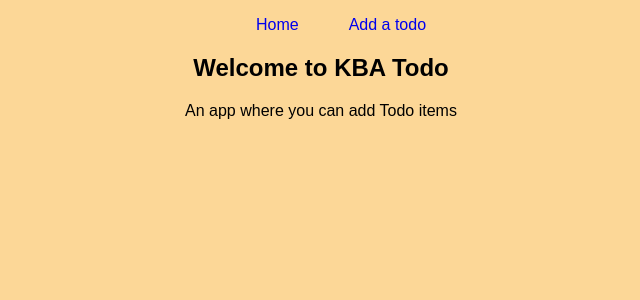
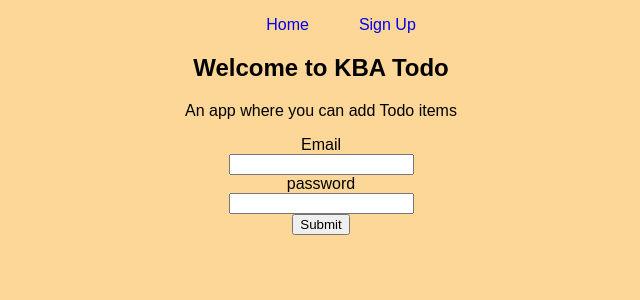
Before and after one commit to NickFoden/kba-todo, a React (Create React App) app: page /signup in a window 1280 px wide. Shown: the top 300 px of the page, without its empty margins (319-959 px from the left). Built offline with nearby package versions, Linux system fonts and the light colour scheme; no server answers.

Commit message:
Broke form down into form field components.

```diff
--- a/src/App.js
+++ b/src/App.js
@@ -7,7 +7,7 @@ import {
 import './App.css';
 import HeaderNav from './Components/headerNav';
 import Home from './Components/home';
-import TodoForm from './Components/todoForm';
+import SignupForm from './Components/SignupForm';
 
 class App extends Component {
   render() {
@@ -16,7 +16,7 @@ class App extends Component {
         <div className="App">
           <HeaderNav />
             <Route path="*" component={Home} />
-            <Route exact path="/addTodo" component={TodoForm}/>
+            <Route exact path="/signup" component={SignupForm}/>
 
         </div>
       </Router>
--- /dev/null
+++ b/src/Components/FormField.js
@@ -0,0 +1,21 @@
+import React from 'react';
+
+const FormField = (props) => {
+
+    console.log('Form Field props ' + props)
+
+    const { input, label, type, meta:{touched, error}} = props;
+    const errorMessage = (touched && error) ? <span>{error}</span> : null;
+
+    return (
+        <div className="form-field">
+            <label>{label}</label>
+            <div>
+                <input {...input} type={type} />
+                {errorMessage}
+            </div>
+        </div>
+    )
+}
+
+export default FormField;
--- a/src/Components/SignupForm.js
+++ b/src/Components/SignupForm.js
@@ -1,28 +1,30 @@
 import React, { Component } from 'react';
+import { reduxForm, Field } from 'redux-form';
+import FormField from './FormField';
 
 class SignupForm extends Component {
+
+    submit(values){
+        console.log('Values', values)
+    }
+
     render(){
+        console.log(this.props)
+        const {submitting, handleSubmit} = this.props;
+
         return(
-            <form>
-                <div className="form-field">
-                    <label>Email</label>
-                    <div>
-                        <input type="email" name="email" />
-                    </div>
-                </div>
-                <div className="form-field">
-                    <label>Password</label>
-                    <div>
-                        <input type="password" name="password" />
-                    </div>
-                </div>
-                <button type="submit">Submit</button>
+            <form onSubmit={handleSubmit(this.submit)} >
+                <Field name="email" component={FormField} label="Email" />
+                <Field name="password" component={FormField} type="password" label="password" />
+                <button type="submit" disabled={submitting}>Submit</button>
             </form>
         )
     }
 }
 
-export default SignupForm;
+export default reduxForm({
+    form: 'SignupForm'
+})(SignupForm);
 
 // <input type="text" name="firstName"></input>
 // <input
--- a/src/Components/headerNav.js
+++ b/src/Components/headerNav.js
@@ -8,7 +8,7 @@ const HeaderNav = (props) => {
         <div>
             <ul>
                 <li><Link to='/'> Home</Link></li>
-                <li><Link to='/addTodo'> Add a todo</Link></li>
+                <li><Link to='/signup'> Sign Up</Link></li>
             </ul>
         </div>
     );
```
